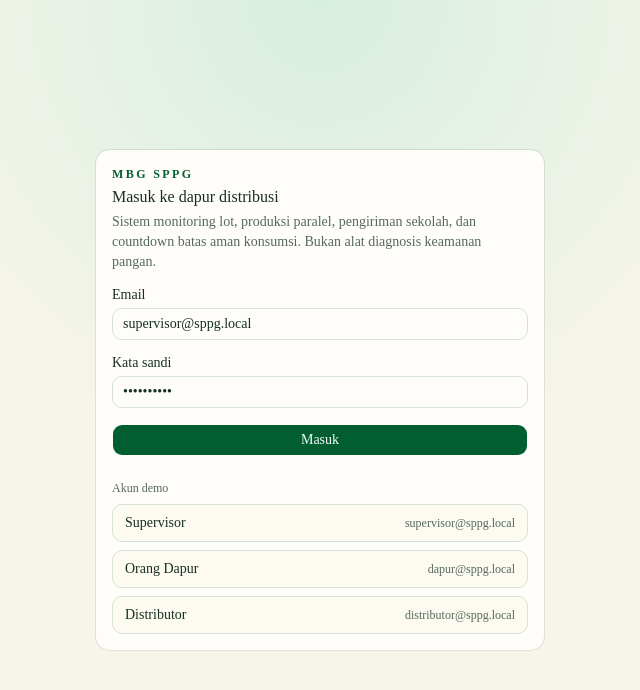
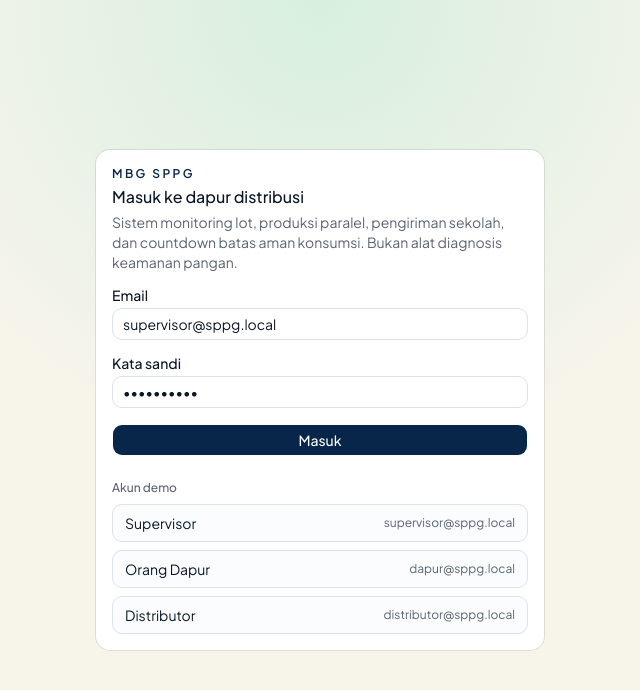
Before and after one commit to ZanAJA/mbg-flow, a Next.js app: page / in a window 1280 px wide. Shown: the top 690 px of the page, without its empty margins (320-960 px from the left). Built offline with nearby package versions, Linux system fonts and the light colour scheme.

Commit message:
style: change design system

```diff
--- a/src/app/globals.css
+++ b/src/app/globals.css
@@ -7,9 +7,11 @@
 @theme inline {
   --color-background: var(--background);
   --color-foreground: var(--foreground);
-  --font-sans: var(--font-sans);
-  --font-mono: var(--font-geist-mono);
-  --font-heading: var(--font-sans);
+  --font-sans: var(--font-jakarta-sans);
+  --font-heading: var(--font-jakarta-sans);
+  --font-mono: ui-monospace, SFMono-Regular, Menlo, Monaco, Consolas,
+    "Liberation Mono", "Courier New", monospace;
+
   --color-sidebar-ring: var(--sidebar-ring);
   --color-sidebar-border: var(--sidebar-border);
   --color-sidebar-accent-foreground: var(--sidebar-accent-foreground);
@@ -18,11 +20,13 @@
   --color-sidebar-primary: var(--sidebar-primary);
   --color-sidebar-foreground: var(--sidebar-foreground);
   --color-sidebar: var(--sidebar);
+
   --color-chart-5: var(--chart-5);
   --color-chart-4: var(--chart-4);
   --color-chart-3: var(--chart-3);
   --color-chart-2: var(--chart-2);
   --color-chart-1: var(--chart-1);
+
   --color-ring: var(--ring);
   --color-input: var(--input);
   --color-border: var(--border);
@@ -39,6 +43,7 @@
   --color-popover: var(--popover);
   --color-card-foreground: var(--card-foreground);
   --color-card: var(--card);
+
   --radius-sm: calc(var(--radius) * 0.6);
   --radius-md: calc(var(--radius) * 0.8);
   --radius-lg: var(--radius);
@@ -49,81 +54,134 @@
 }
 
 :root {
-  --background: oklch(0.985 0.012 95);
-  --foreground: oklch(0.28 0.04 155);
-  --card: oklch(0.995 0.004 95);
-  --card-foreground: oklch(0.28 0.04 155);
-  --popover: oklch(0.995 0.004 95);
-  --popover-foreground: oklch(0.28 0.04 155);
-  --primary: oklch(0.42 0.11 155);
-  --primary-foreground: oklch(0.98 0.01 155);
-  --secondary: oklch(0.94 0.03 145);
-  --secondary-foreground: oklch(0.32 0.07 155);
-  --muted: oklch(0.96 0.015 95);
-  --muted-foreground: oklch(0.5 0.03 155);
-  --accent: oklch(0.93 0.04 145);
-  --accent-foreground: oklch(0.3 0.08 155);
-  --destructive: oklch(0.577 0.245 27.325);
-  --border: oklch(0.9 0.02 145);
-  --input: oklch(0.9 0.02 145);
-  --ring: oklch(0.5 0.1 155);
-  --chart-1: oklch(0.87 0 0);
-  --chart-2: oklch(0.556 0 0);
-  --chart-3: oklch(0.439 0 0);
-  --chart-4: oklch(0.371 0 0);
-  --chart-5: oklch(0.269 0 0);
+  /* Base */
+  --background: oklch(0.99 0.003 250);
+  --foreground: oklch(0.20 0.035 255);
+
+  /* Card */
+  --card: oklch(1 0 0);
+  --card-foreground: oklch(0.20 0.035 255);
+
+  /* Popover */
+  --popover: oklch(1 0 0);
+  --popover-foreground: oklch(0.20 0.035 255);
+
+  /* Primary - Navy */
+  --primary: oklch(0.27 0.075 255);
+  --primary-foreground: oklch(0.99 0.003 250);
+
+  /* Secondary */
+  --secondary: oklch(0.96 0.012 250);
+  --secondary-foreground: oklch(0.29 0.065 255);
+
+  /* Muted */
+  --muted: oklch(0.965 0.006 250);
+  --muted-foreground: oklch(0.50 0.025 255);
+
+  /* Accent */
+  --accent: oklch(0.95 0.025 245);
+  --accent-foreground: oklch(0.27 0.065 255);
+
+  /* Destructive */
+  --destructive: oklch(0.58 0.22 27);
+
+  /* Borders / Inputs */
+  --border: oklch(0.91 0.012 250);
+  --input: oklch(0.91 0.012 250);
+  --ring: oklch(0.43 0.09 255);
+
+  /* Charts */
+  --chart-1: oklch(0.35 0.10 255);
+  --chart-2: oklch(0.50 0.11 245);
+  --chart-3: oklch(0.62 0.08 230);
+  --chart-4: oklch(0.72 0.06 215);
+  --chart-5: oklch(0.80 0.035 205);
+
   --radius: 0.625rem;
-  --sidebar: oklch(0.985 0 0);
-  --sidebar-foreground: oklch(0.145 0 0);
-  --sidebar-primary: oklch(0.205 0 0);
-  --sidebar-primary-foreground: oklch(0.985 0 0);
-  --sidebar-accent: oklch(0.97 0 0);
-  --sidebar-accent-foreground: oklch(0.205 0 0);
-  --sidebar-border: oklch(0.922 0 0);
-  --sidebar-ring: oklch(0.708 0 0);
+
+  /* Sidebar - WHITE */
+  --sidebar: oklch(1 0 0);
+  --sidebar-foreground: oklch(0.25 0.035 255);
+
+  /* Active / primary sidebar item */
+  --sidebar-primary: oklch(0.27 0.075 255);
+  --sidebar-primary-foreground: oklch(0.99 0.003 250);
+
+  /* Hover / active background */
+  --sidebar-accent: oklch(0.95 0.025 245);
+  --sidebar-accent-foreground: oklch(0.27 0.065 255);
+
+  --sidebar-border: oklch(0.92 0.01 250);
+  --sidebar-ring: oklch(0.43 0.09 255);
 }
 
 .dark {
-  --background: oklch(0.145 0 0);
-  --foreground: oklch(0.985 0 0);
-  --card: oklch(0.205 0 0);
-  --card-foreground: oklch(0.985 0 0);
-  --popover: oklch(0.205 0 0);
-  --popover-foreground: oklch(0.985 0 0);
-  --primary: oklch(0.922 0 0);
-  --primary-foreground: oklch(0.205 0 0);
-  --secondary: oklch(0.269 0 0);
-  --secondary-foreground: oklch(0.985 0 0);
-  --muted: oklch(0.269 0 0);
-  --muted-foreground: oklch(0.708 0 0);
-  --accent: oklch(0.269 0 0);
-  --accent-foreground: oklch(0.985 0 0);
-  --destructive: oklch(0.704 0.191 22.216);
-  --border: oklch(1 0 0 / 10%);
-  --input: oklch(1 0 0 / 15%);
-  --ring: oklch(0.556 0 0);
-  --chart-1: oklch(0.87 0 0);
-  --chart-2: oklch(0.556 0 0);
-  --chart-3: oklch(0.439 0 0);
-  --chart-4: oklch(0.371 0 0);
-  --chart-5: oklch(0.269 0 0);
-  --sidebar: oklch(0.205 0 0);
-  --sidebar-foreground: oklch(0.985 0 0);
-  --sidebar-primary: oklch(0.488 0.243 264.376);
-  --sidebar-primary-foreground: oklch(0.985 0 0);
-  --sidebar-accent: oklch(0.269 0 0);
-  --sidebar-accent-foreground: oklch(0.985 0 0);
+  /* Base */
+  --background: oklch(0.15 0.025 255);
+  --foreground: oklch(0.96 0.008 250);
+
+  /* Card */
+  --card: oklch(0.19 0.035 255);
+  --card-foreground: oklch(0.96 0.008 250);
+
+  /* Popover */
+  --popover: oklch(0.19 0.035 255);
+  --popover-foreground: oklch(0.96 0.008 250);
+
+  /* Primary */
+  --primary: oklch(0.90 0.025 245);
+  --primary-foreground: oklch(0.18 0.04 255);
+
+  /* Secondary */
+  --secondary: oklch(0.24 0.045 255);
+  --secondary-foreground: oklch(0.94 0.01 250);
+
+  /* Muted */
+  --muted: oklch(0.23 0.035 255);
+  --muted-foreground: oklch(0.70 0.025 250);
+
+  /* Accent */
+  --accent: oklch(0.26 0.055 250);
+  --accent-foreground: oklch(0.95 0.01 250);
+
+  /* Destructive */
+  --destructive: oklch(0.68 0.19 25);
+
+  /* Borders / Inputs */
+  --border: oklch(1 0 0 / 11%);
+  --input: oklch(1 0 0 / 14%);
+  --ring: oklch(0.65 0.08 245);
+
+  /* Charts */
+  --chart-1: oklch(0.78 0.08 245);
+  --chart-2: oklch(0.68 0.10 230);
+  --chart-3: oklch(0.58 0.10 250);
+  --chart-4: oklch(0.48 0.09 260);
+  --chart-5: oklch(0.38 0.07 255);
+
+  /* Sidebar - tetap light-ish dalam dark mode */
+  --sidebar: oklch(0.18 0.035 255);
+  --sidebar-foreground: oklch(0.94 0.008 250);
+
+  --sidebar-primary: oklch(0.90 0.025 245);
+  --sidebar-primary-foreground: oklch(0.16 0.035 255);
+
+  --sidebar-accent: oklch(0.25 0.05 255);
+  --sidebar-accent-foreground: oklch(0.95 0.008 250);
+
   --sidebar-border: oklch(1 0 0 / 10%);
-  --sidebar-ring: oklch(0.556 0 0);
+  --sidebar-ring: oklch(0.60 0.08 245);
 }
 
 @layer base {
   * {
     @apply border-border outline-ring/50;
   }
+
   body {
     @apply bg-background text-foreground;
   }
+
   html {
     @apply font-sans;
   }
--- a/src/app/layout.tsx
+++ b/src/app/layout.tsx
@@ -1,16 +1,12 @@
 import type { Metadata } from "next";
-import { Geist, Geist_Mono } from "next/font/google";
+import { Plus_Jakarta_Sans } from "next/font/google";
 import "./globals.css";
 import { Providers } from "@/shared/components/providers";
 
-const geistSans = Geist({
-  variable: "--font-geist-sans",
+const jakartaSans = Plus_Jakarta_Sans({
+  variable: "--font-jakarta-sans",
   subsets: ["latin"],
-});
-
-const geistMono = Geist_Mono({
-  variable: "--font-geist-mono",
-  subsets: ["latin"],
+  display: "swap",
 });
 
 export const metadata: Metadata = {
@@ -23,7 +19,7 @@ export default function RootLayout({ children }: LayoutProps<"/">) {
   return (
     <html
       lang="id"
-      className={`${geistSans.variable} ${geistMono.variable} h-full antialiased`}
+      className={`${jakartaSans.variable} h-full antialiased`}
     >
       <body className="min-h-full">
         <Providers>{children}</Providers>
--- a/src/feature/ai-menu/container/ai-menu-container.tsx
+++ b/src/feature/ai-menu/container/ai-menu-container.tsx
@@ -100,23 +100,29 @@ export function AiMenuContainer() {
                   <p className="text-xs text-muted-foreground">Peringkat {index + 1}</p>
                   <CardTitle>{item.name}</CardTitle>
                 </div>
-                <Badge>Skor {item.score}</Badge>
+                {
+                  item.score > 65 ? (
+                    <Badge>Skor {item.score}</Badge>
+                  ) : (
+                    <Badge variant="destructive">Skor {item.score}</Badge>
+                  )
+                }
               </CardHeader>
               <CardContent className="space-y-3">
                 <p className="text-sm">{item.durabilityNote}</p>
-                <ul className="list-disc space-y-1 pl-5 text-sm text-muted-foreground">
+                {/* <ul className="list-disc space-y-1 pl-5 text-sm text-muted-foreground">
                   {item.rationale.map((line) => (
                     <li key={line}>{line}</li>
                   ))}
-                </ul>
-                <div className="text-sm">
+                </ul> */}
+                {/* <div className="text-sm">
                   {item.needs.map((need) => (
                     <p key={need.name}>
                       {need.name}: butuh {need.required} {need.unit}, stok {need.available}
                       {need.shortage > 0 ? ` (kurang ${need.shortage})` : ""}
                     </p>
                   ))}
-                </div>
+                </div> */}
                 <Link className="text-sm font-medium text-primary" href={`/menus/${item.menuId}`}>
                   Lihat resep & buat production batch
                 </Link>
--- a/src/shared/components/ui/sheet.tsx
+++ b/src/shared/components/ui/sheet.tsx
@@ -53,7 +53,7 @@ function SheetContent({
         data-slot="sheet-content"
         data-side={side}
         className={cn(
-          "fixed z-50 flex flex-col gap-4 bg-popover bg-clip-padding text-sm text-popover-foreground shadow-lg transition duration-200 ease-in-out data-ending-style:opacity-0 data-starting-style:opacity-0 data-[side=bottom]:inset-x-0 data-[side=bottom]:bottom-0 data-[side=bottom]:h-auto data-[side=bottom]:border-t data-[side=bottom]:data-ending-style:translate-y-[2.5rem] data-[side=bottom]:data-starting-style:translate-y-[2.5rem] data-[side=left]:inset-y-0 data-[side=left]:left-0 data-[side=left]:h-full data-[side=left]:w-3/4 data-[side=left]:border-r data-[side=left]:data-ending-style:translate-x-[-2.5rem] data-[side=left]:data-starting-style:translate-x-[-2.5rem] data-[side=right]:inset-y-0 data-[side=right]:right-0 data-[side=right]:h-full data-[side=right]:w-3/4 data-[side=right]:border-l data-[side=right]:data-ending-style:translate-x-[2.5rem] data-[side=right]:data-starting-style:translate-x-[2.5rem] data-[side=top]:inset-x-0 data-[side=top]:top-0 data-[side=top]:h-auto data-[side=top]:border-b data-[side=top]:data-ending-style:translate-y-[-2.5rem] data-[side=top]:data-starting-style:translate-y-[-2.5rem] data-[side=left]:sm:max-w-sm data-[side=right]:sm:max-w-sm",
+          "fixed z-50 flex flex-col gap-4 bg-popover bg-clip-padding text-sm text-popover-foreground shadow-lg transition duration-200 ease-in-out data-ending-style:opacity-0 data-starting-style:opacity-0 data-[side=bottom]:inset-x-0 data-[side=bottom]:bottom-0 data-[side=bottom]:h-auto data-[side=bottom]:border-t data-[side=bottom]:data-ending-style:translate-y-10 data-[side=bottom]:data-starting-style:translate-y-10 data-[side=left]:inset-y-0 data-[side=left]:left-0 data-[side=left]:h-full data-[side=left]:w-3/4 data-[side=left]:border-r data-[side=left]:data-ending-style:-translate-x-10 data-[side=left]:data-starting-style:-translate-x-10 data-[side=right]:inset-y-0 data-[side=right]:right-0 data-[side=right]:h-full data-[side=right]:w-3/4 data-[side=right]:border-l data-[side=right]:data-ending-style:translate-x-10 data-[side=right]:data-starting-style:translate-x-10 data-[side=top]:inset-x-0 data-[side=top]:top-0 data-[side=top]:h-auto data-[side=top]:border-b data-[side=top]:data-ending-style:-translate-y-10 data-[side=top]:data-starting-style:-translate-y-10 data-[side=left]:sm:max-w-sm data-[side=right]:sm:max-w-sm",
           className
         )}
         {...props}
```
Also changed, not shown: src/feature/dashboard/container/dashboard-container.tsx (+57 -17 lines).
